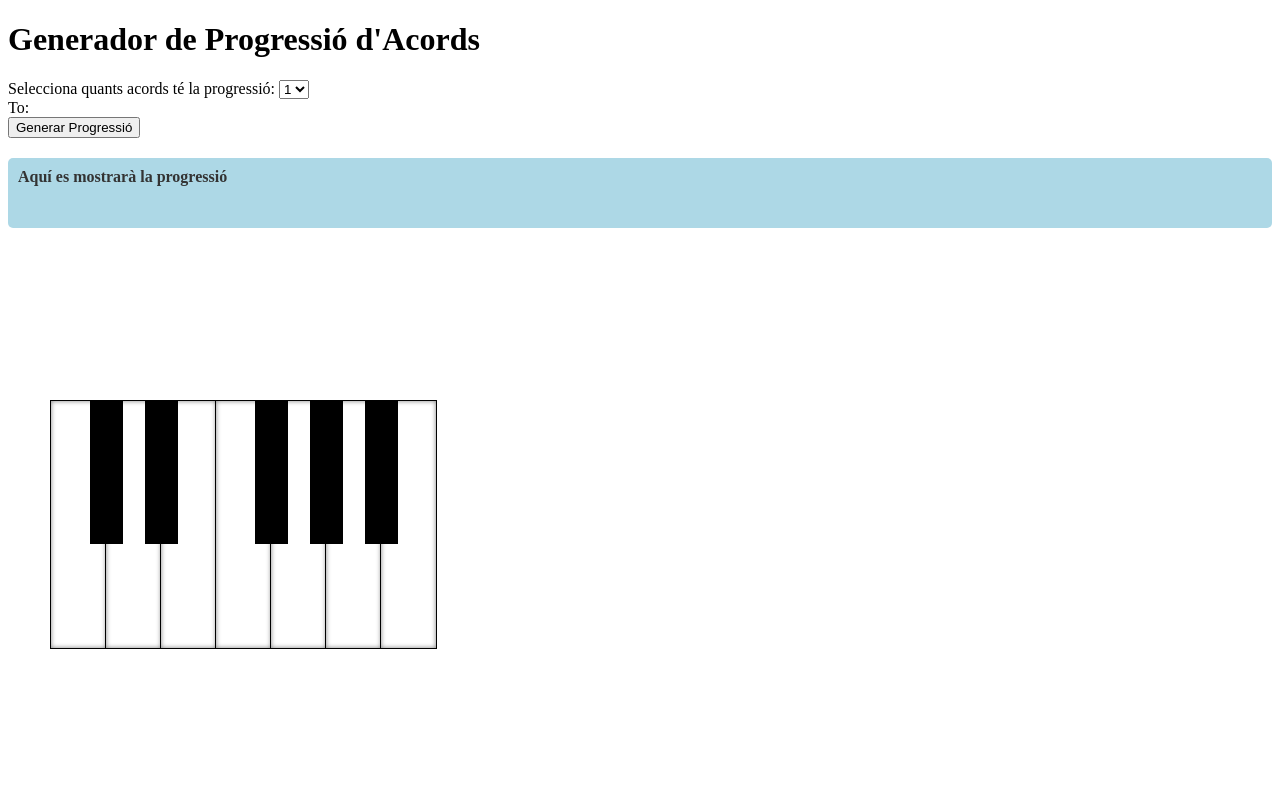
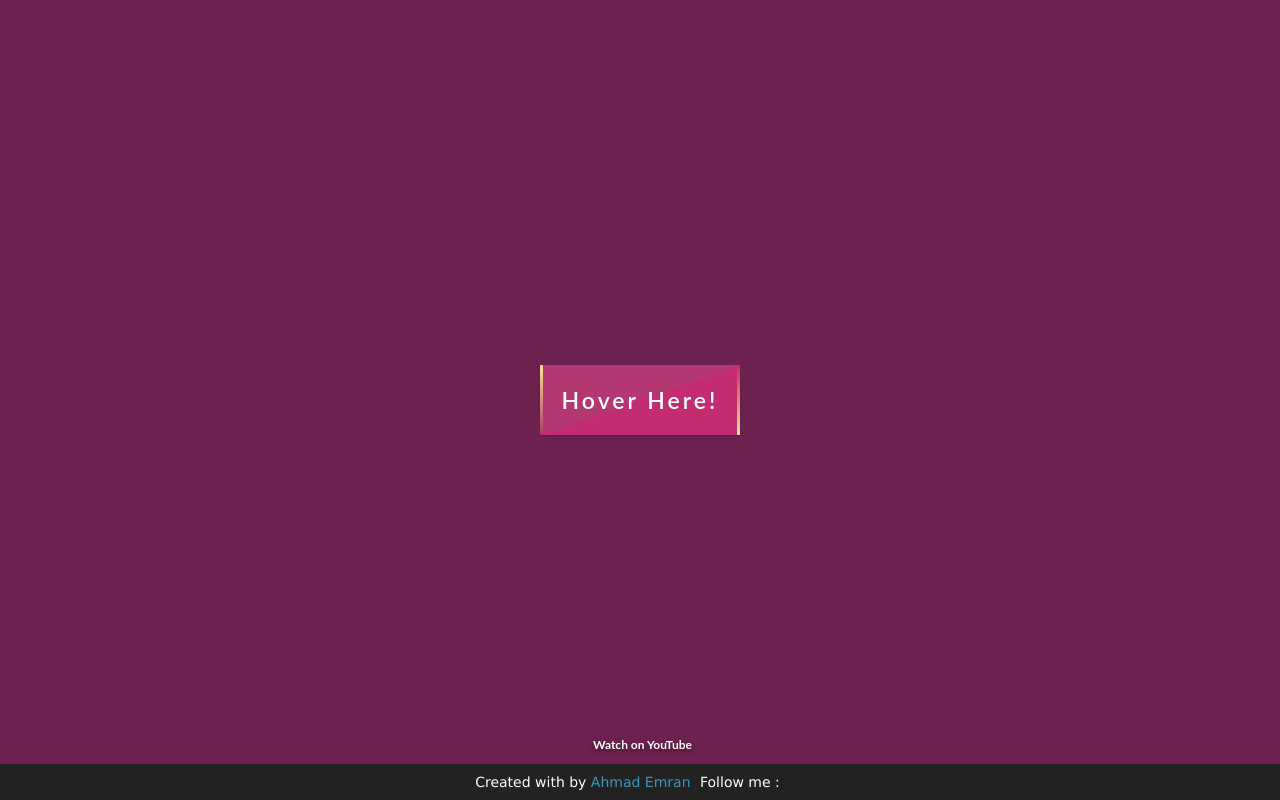
Before and after one commit to Nissuuu/Proves-HarmonIA, a plain HTML site: page index.html in a window 1280 px wide. Drawn offline with Linux system fonts and the light colour scheme.

Commit message:
Update index.html

```diff
--- a/index.html
+++ b/index.html
@@ -5,141 +5,260 @@
     <meta name="viewport" content="width=device-width, initial-scale=1.0">
     <title>HarmonIA</title>
     <style>
-        #resultat {
-            background-color: lightblue;
-            padding: 10px;
-            border-radius: 5px;
-            margin-top: 20px;
-            font-weight: bold;
-            color: #333;
-            min-height: 50px;
+        body{
+            padding:0px;
+            margin: 0px;
+            background-color: #6D214F;
+            width:100%;
+            height:100vh;
+        }
+        .wrapper{
+            position: absolute;
+            top:50%;
+            left:50%;
+            transform: translate(-50%, -50%);
+            width: fit-content;
+            height:auto;
+        }
+        button{
+            width:200px;
+            height:70px;
+            background: linear-gradient(to left top, #c32c71 50%, #b33771 50%);
+            border-style: none;
+            color:#fff;
+            font-size: 23px;
+            letter-spacing: 3px;
+            font-family: 'Lato';
+            font-weight: 600;
+            outline: none;
+            cursor: pointer;
+            position: relative;
+            padding: 0px;
+            overflow: hidden;
+            transition: all .5s;
+            box-shadow: 0px 1px 2px rgba(0,0,0,.2);
+        }
+        button span{
+            position: absolute;
+            display: block;
+        }
+        button span:nth-child(1){
+            height: 3px;
+            width:200px;
+            top:0px;
+            left:-200px;
+            background: linear-gradient(to right, rgba(0,0,0,0), #f6e58d);
+            border-top-right-radius: 1px;
+            border-bottom-right-radius: 1px;
+            animation: span1 2s linear infinite;
+            animation-delay: 1s;
         }
 
-        #teclat {
-            position: absolute;
-            top: 400px;
-            left: 50px;
-            width: 800px;
-            height: 250px;
-            margin: 0 auto;
-            background-color: transparent;
+        @keyframes span1{
+            0%{
+                left:-200px
+            }
+            100%{
+                left:200px;
+            }
         }
-        .nota {
-            position: absolute;
-            border: 1px solid #000;
-            box-shadow: inset 0 0 5px rgba(0, 0, 0, 0.5);
+        button span:nth-child(2){
+            height: 70px;
+            width: 3px;
+            top:-70px;
+            right:0px;
+            background: linear-gradient(to bottom, rgba(0,0,0,0), #f6e58d);
+            border-bottom-left-radius: 1px;
+            border-bottom-right-radius: 1px;
+            animation: span2 2s linear infinite;
+            animation-delay: 2s;
+        }
+        @keyframes span2{
+            0%{
+                top:-70px;
+            }
+            100%{
+                top:70px;
+            }
+        }
+        button span:nth-child(3){
+            height:3px;
+            width:200px;
+            right:-200px;
+            bottom: 0px;
+            background: linear-gradient(to left, rgba(0,0,0,0), #f6e58d);
+            border-top-left-radius: 1px;
+            border-bottom-left-radius: 1px;
+            animation: span3 2s linear infinite;
+            animation-delay: 3s;
+        }
+        @keyframes span3{
+            0%{
+                right:-200px;
+            }
+            100%{
+                right: 200px;
+            }
+        }
+
+        button span:nth-child(4){
+            height:70px;
+            width:3px;
+            bottom:-70px;
+            left:0px;
+            background: linear-gradient(to top, rgba(0,0,0,0), #f6e58d);
+            border-top-right-radius: 1px;
+            border-top-left-radius: 1px;
+            animation: span4 2s linear infinite;
+            animation-delay: 4s;
+        }
+        @keyframes span4{
+            0%{
+                bottom: -70px;
+            }
+            100%{
+                bottom:70px;
+            }
+        }
+
+        button:hover{
+            transition: all .5s;
+            transform: rotate(-3deg) scale(1.1);
+            box-shadow: 0px 3px 5px rgba(0,0,0,.4);
+        }
+        button:hover span{
+            animation-play-state: paused;
+        }
+
+
+
+
+        /*  footer   */
+        footer {
+            background-color: #222;
+            color: #fff;
+            font-size: 14px;
+            bottom: 0;
+            position: fixed;
+            left: 0;
+            right: 0;
+            text-align: center;
+            z-index: 999;
+        }
+
+        footer p {
+            margin: 10px 0;
+            font-family: 'Lucida Sans', 'Lucida Sans Regular', 'Lucida  Grande', 'Lucida Sans Unicode', Geneva, Verdana, sans-serif;
+        }
+        footer .fa-heart{
+            color: red;
+        }
+        footer .fa-dev{
+            color: #fff;
+        }
+        footer .fa-twitter-square{
+          color:#1da0f1;
+        }
+        footer .fa-instagram{
+          color: #f0007c;
+        }
+        fotter .fa-linkedin{
+          color:#0073b1;
+        }
+        footer .fa-codepen{
+          color:#fff
+        }
+        footer a {
+            color: #3c97bf;
+            text-decoration: none;
+          margin-right:5px;
+        }
+        .youtubeBtn{
+            position: fixed;
+            left: 50%;
+          transform:translatex(-50%);
+            bottom: 45px;
             cursor: pointer;
-            transition: background-color 0.2s;
+            transition: all .3s;
+            vertical-align: middle;
+            text-align: center;
+            display: inline-block;
         }
-        .nota.white {
-            background-color: white;
-            width: 55px;
-            height: 247px;
+        .youtubeBtn i{
+           font-size:20px;
+          float:left;
         }
-        .nota.black {
-            background-color: black;
-            width: 31px;
-            height: 142px;
-            left: 40px;
-            z-index: 1;
+        .youtubeBtn a{
+            color:#ff0000;
+            text-shadow: 0px 2px 5px rgba(0,0,0,.5);
+            animation: youtubeAnim 1000ms linear infinite;
+          float:right;
+        }
+        .youtubeBtn a:hover{
+          color:#c9110f;
+          transition:all .3s ease-in-out;
+          text-shadow: none;
+        }
+        .youtubeBtn i:active{
+          transform:scale(.9);
+          transition:all .3s ease-in-out;
+        }
+        .youtubeBtn span{
+            font-family: 'Lato';
+            font-weight: bold;
+            color: #fff;
+            display: block;
+            font-size: 12px;
+            float: right;
+            line-height: 20px;
+            padding-left: 5px;
+
+        }
+
+        @keyframes youtubeAnim{
+          0%,100%{
+            color:#c9110f;
+          }
+          50%{
+            color:#ff0000;
+          }
         }
     </style>
 </head>
 
 <body>
-    <h1>Generador de Progressió d'Acords</h1>
-
-    <label for="durada">Selecciona quants acords té la progressió:</label>
-    <select id="durada" name="durada">
-        <option value="1">1</option>
-        <option value="2">2</option>
-        <option value="3">3</option>
-        <option value="4">4</option>
-        <option value="5">5</option>
-        <option value="6">6</option>
-        <option value="7">7</option>
-        <option value="8">8</option>
-    </select>
-
-    <div id="to">To:</div>
-
-    <button id="generar">Generar Progressió</button>
-
-    <div id="resultat">Aquí es mostrarà la progressió</div>
-
-    <div id="teclat">
-        <div class="nota white" style="left: 0;" data-nota="0" data-nom="C"></div>
-        <div class="nota black" style="left: 40px;" data-nota="1" data-nom="Db"></div>
-        <div class="nota white" style="left: 55px;" data-nota="2" data-nom="D"></div>
-        <div class="nota black" style="left: 95px;" data-nota="3" data-nom="Eb"></div>
-        <div class="nota white" style="left: 110px;" data-nota="4" data-nom="E"></div>
-        <div class="nota white" style="left: 165px;" data-nota="5" data-nom="F"></div>
-        <div class="nota black" style="left: 205px;" data-nota="6" data-nom="F#"></div>
-        <div class="nota white" style="left: 220px;" data-nota="7" data-nom="G"></div>
-        <div class="nota black" style="left: 260px;" data-nota="8" data-nom="Ab"></div>
-        <div class="nota white" style="left: 275px;" data-nota="9" data-nom="A"></div>
-        <div class="nota black" style="left: 315px;" data-nota="10" data-nom="Bb"></div>
-        <div class="nota white" style="left: 330px;" data-nota="11" data-nom="B"></div>
+   <div class="wrapper">
+      <button>
+        Hover Here!
+        <span></span>
+        <span></span>
+        <span></span>
+        <span></span>
+      </button>
     </div>
 
-    <script>
-        const acords = {0: "C", 1: "Db", 2: "D", 3: "Eb", 4: "E", 5: "F", 6: "F#", 7: "G", 8: "Ab", 9: "A", 10: "Bb", 11: "B"};
 
-        let to = ""; // Variable global per guardar el to seleccionat
 
-        // Afegir esdeveniments a les notes del teclat
-        document.querySelectorAll('.nota').forEach(nota => {
-            nota.addEventListener('mouseenter', () => {
-                nota.style.backgroundColor = 'lightgray'; // Efecte hover
-            });
-            nota.addEventListener('mouseleave', () => {
-                nota.style.backgroundColor = ''; // Restableix el color
-            });
-            nota.addEventListener('click', () => {
-                to = parseInt(nota.getAttribute('data-nota')); // Guarda el to seleccionat com a número
-                document.getElementById('to').innerHTML = `To: ${nota.getAttribute('data-nom')}`; // Actualitza el div amb el nom del to
-            });
-        });
+    <footer>
+      <p>
+        Created with <i class="fa fa-heart"></i> by
+        <a target="_blank" href="https://codepen.io/ahmadbassamemran/">Ahmad Emran</a>
+        Follow me :
+          <a target="_blank"  href="https://www.instagram.com/ahmadbassamemran/"><i class="fab fa-instagram"></i></a>
+        <a target="_blank"  href="https://www.linkedin.com/in/ahmademarn/"><i class="fab fa-linkedin"></i></a>
+        <a target="_blank" href="https://codepen.io/ahmadbassamemran/"><i class="fab fa-codepen"></i></a>
+            <a target="_blank" href="https://dev.to/ahmadbassamemran"><i class="fab fa-dev"></i></a>
+                 <a target="_blank" href="https://twitter.com/ahmadbassamemra"><i class="fab fa-twitter-square"></i></a>
+      </p>
+    </footer>
 
-        function generarProgressio(durada, dades, to) {
-            let progressio = [];
-            while (progressio.length < durada) {
-                if (dades.length === 0) {
-                    console.error("No hi ha dades disponibles per generar la progressió.");
-                    return [];
-                }
-                // Seleccionar una progressió aleatòria
-                const progressioAleatoria = dades[Math.floor(Math.random() * dades.length)];
-                const acordsSeparats = progressioAleatoria.split(" "); // Separar els acords
+    <div class="youtubeBtn">
+      <a target="_blank" href="https://www.youtube.com/AhmadEmran?sub_confirmation=1">
+          <span>Watch on YouTube</span>
+      <i class="fab fa-youtube"></i>
+        </a>
 
-                // Afegir els acords a la progressió
-                for (let acord of acordsSeparats) {
-                    // Verificar si l'acord és un número o inclou 'm'
-                    if (/^\d+m?$/.test(acord)) { // Comprovar si és un número o un acord menor
-                        progressio.push(acord);
-                    }
-                }
-            }
+    </div>
 
-            // Convertir la progressió
-            return progressio.slice(0, durada).map(i => {
-                const acordNum = parseInt(i);
-                const nota = (acordNum + to) % 12;
-                return i.includes('m') ? acords[nota] + 'm' : acords[nota];
-            });
-        }
-
-        document.getElementById('generar').addEventListener('click', () => {
-            const durada = parseInt(document.getElementById('durada').value);
-            const dades = ['0', '0', '0', '0', '0', '0', '0', '0', '0',
-                           '9m', '9m', '9m', '9m', '9m', '9m', '9m',
-                           '0 9m', '0 9m', '0 9m', '0 9m', '0 9m',
-                           '0 5 7', '0 5 7', '0 5 7', '0 5 7', '0 5 7', '0 5 7', '0 5 7',
-                           '0 7 9m 5', '0 7 9m 5', '0 7 9m 5', '0 7 9m 5', '0 7 9m 5', '0 7 9m 5'];
-            const resultat = generarProgressio(durada, dades, to);
-            const progressioText = resultat.length ? `${resultat.join(' ')}` : "No es pot generar la progressió.";
-            document.getElementById('resultat').innerHTML = progressioText;
-        });
-    </script>
 </body>
 </html>
```
